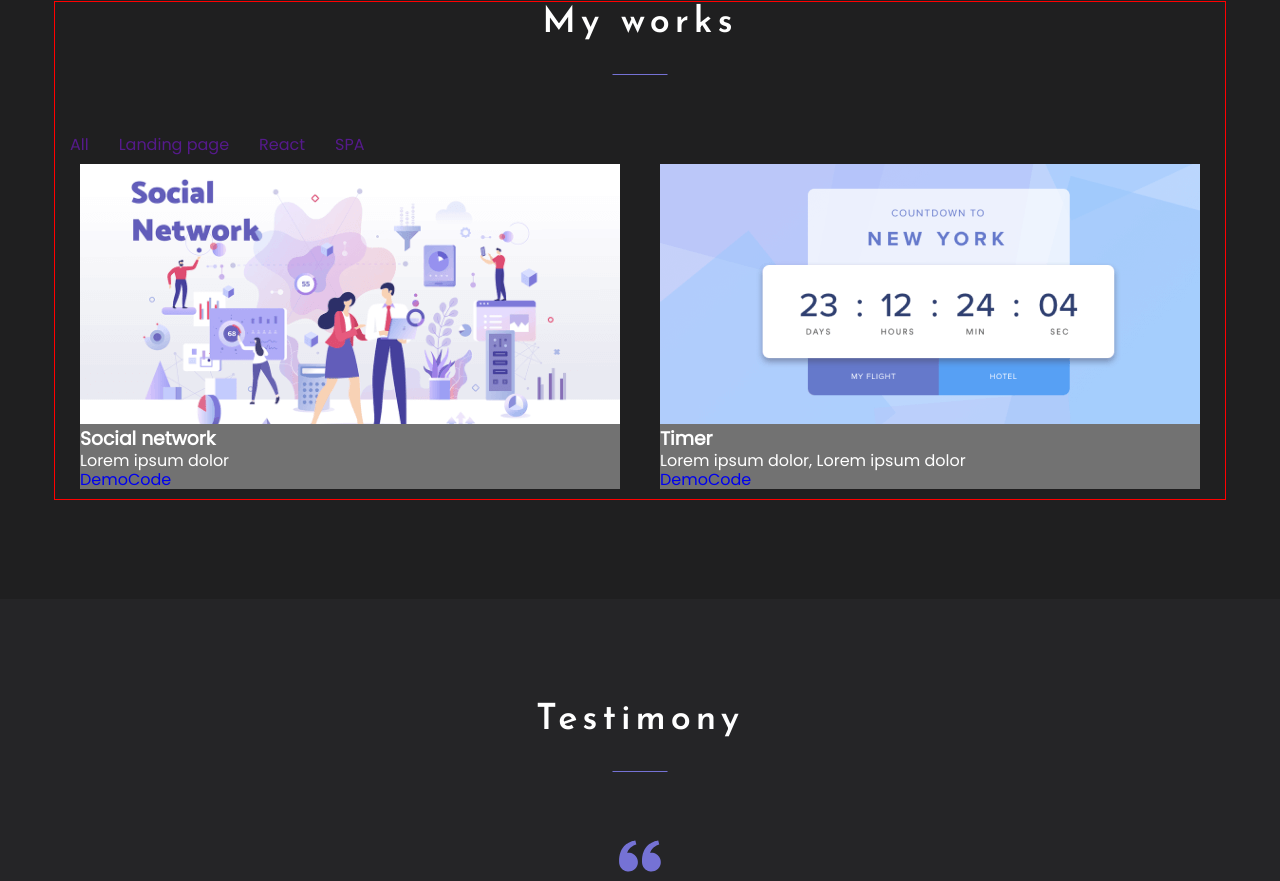
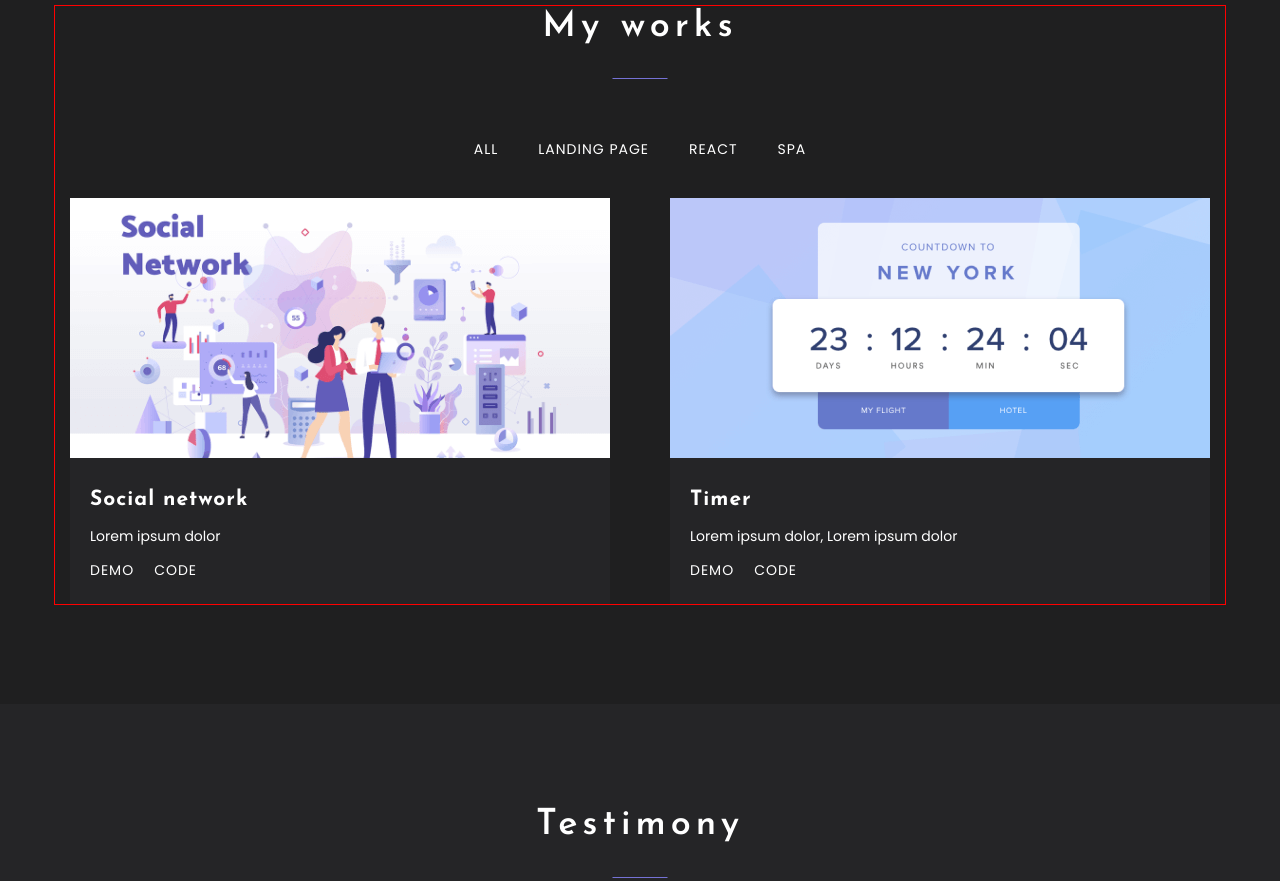
Before and after one commit to 0lgaP1/my-portfolio, a React app: page / in a window 1280 px wide. Shown: the part 1912-2793 px from the top of the page. Built offline with nearby package versions, Linux system fonts and the light colour scheme.

Commit message:
Styled works section

```diff
--- /dev/null
+++ b/src/components/Link.tsx
@@ -0,0 +1,30 @@
+import styled from "styled-components";
+import {theme} from "../styles/Theme";
+
+export const Link = styled.a`
+    font-weight: 400;
+    font-size: 14px;
+    letter-spacing: 1px;
+    text-transform: uppercase;
+    padding: 10px;
+    position: relative;
+    z-index: 0;
+
+    &:hover {
+        &::before {
+            height: 10px;
+        }
+    }
+
+    &::before {
+        content: "";
+        display: inline-block;
+        //height: 10px;
+        position: absolute;
+        bottom: 5px;
+        left: 0;
+        right: 0;
+        background-color: ${theme.colors.accent};
+        z-index: -1;
+    }
+`
--- a/src/layout/sections/skills/skill/Skill.tsx
+++ b/src/layout/sections/skills/skill/Skill.tsx
@@ -32,19 +32,11 @@
 const SkillTitle = styled.h3`
     margin-top: 70px;
     margin-bottom: 15px;
-    letter-spacing: 1px;
-    font-size: 21px;
-    line-height: 16px;
-    font-weight: 700;
-    font-family: 'Josefin Sans', sans-serif;
 `
 
 const SkillText = styled.p`
     text-align: center;
     letter-spacing: 1px;
-    font-size: 14px;
-    line-height: 21px;
-    font-weight: 400;
 `
 
 const IconWrapper = styled.div`
--- a/src/layout/sections/testimony/Testimony.tsx
+++ b/src/layout/sections/testimony/Testimony.tsx
@@ -18,6 +18,5 @@
 };
 
 const StyledTestimony = styled.section`
-    background-color: #97cc9f;
-    min-height: 100vh;
+
 `
--- a/src/layout/sections/works/WorkCard.tsx
+++ b/src/layout/sections/works/WorkCard.tsx
@@ -1,5 +1,7 @@
 import React from 'react';
 import styled from "styled-components";
+import {Link} from "../../../components/Link";
+import {theme} from "../../../styles/Theme";
 
 type WorkCardPropsType = {
     src: string;
@@ -10,30 +12,45 @@
     return (
         <StyledWorkCard>
             <StyledImage src={props.src} alt=""/>
+            <Description>
             <WorkCardTitle>{props.title}</WorkCardTitle>
             <WorkCardText>{props.description}</WorkCardText>
             <Link href={"#"}>Demo</Link>
             <Link href={"#"}>Code</Link>
+            </Description>
         </StyledWorkCard>
     );
 };
 
 const StyledWorkCard = styled.div`
-    background-color: rgba(255, 255, 255, 0.37);
-    margin: 10px;
+    background-color: ${theme.colors.secondaryBg};
+    max-width: 540px;
+    width: 100%;
+
+    ${Link} {
+        padding: 10px 0;
+
+    & + ${Link} {
+        margin-left: 20px;
+    }
+        }
+    }
 `
 
 const StyledImage = styled.img`
-
+    width: 100%;
+    height: 260px;
+    object-fit: cover;
 `
 
 const WorkCardTitle = styled.h3`
-
+    margin-bottom: 14px;
 `
 
 const WorkCardText = styled.p`
+    margin-bottom: 14px;
+`
 
+const Description = styled.div`
+    padding: 25px 20px;
 `
-const Link = styled.a`
-
-`
--- a/src/layout/sections/works/Works.tsx
+++ b/src/layout/sections/works/Works.tsx
@@ -26,5 +26,5 @@
 };
 
 const StyledWorks = styled.section`
-    background-color: #ec9359;
+
 `
--- a/src/layout/sections/works/tabMenu/TabMenu.tsx
+++ b/src/layout/sections/works/tabMenu/TabMenu.tsx
@@ -1,14 +1,15 @@
 import React from 'react';
 import styled from "styled-components";
+import {Link} from "../../../../components/Link"
 
 export const TabMenu = (props: {menuItems: Array<string>}) => {
     return (
         <StyledMenu>
             <ul>
                 {props.menuItems.map((item:string, index:number)=>{
-                    return <li key={index}>
-                        <a href="">{item}</a>
-                    </li>
+                    return <ListItem key={index}>
+                        <Link href="">{item}</Link>
+                    </ListItem>
                 })}
             </ul>
         </StyledMenu>
@@ -18,7 +19,13 @@
 const StyledMenu = styled.nav`
     ul {
         display: flex;
-        gap: 30px;
+        justify-content: center;
+        gap: 20px;
         list-style: none;
+        margin-bottom: 40px;
     }
 `
+
+const ListItem = styled.li`
+
+`
--- a/src/styles/GlobalStyles.tsx
+++ b/src/styles/GlobalStyles.tsx
@@ -1,4 +1,3 @@
-import React from 'react';
 import {createGlobalStyle} from "styled-components";
 import {theme} from "./Theme";
 
@@ -24,6 +23,7 @@
 
     a {
         text-decoration: none;
+        color: ${theme.colors.font};
     }
 
     ul {
@@ -46,4 +46,18 @@
     section:nth-of-type(even) {
         background-color: ${theme.colors.secondaryBg};
     }
+
+    p {
+        font-size: 14px;
+        line-height: 1.4;
+        font-weight: 400;
+    }
+
+    h3 {
+        letter-spacing: 1px;
+        font-size: 21px;
+        font-weight: 700;
+        font-family: 'Josefin Sans', sans-serif;
+    }
+
 `
```
